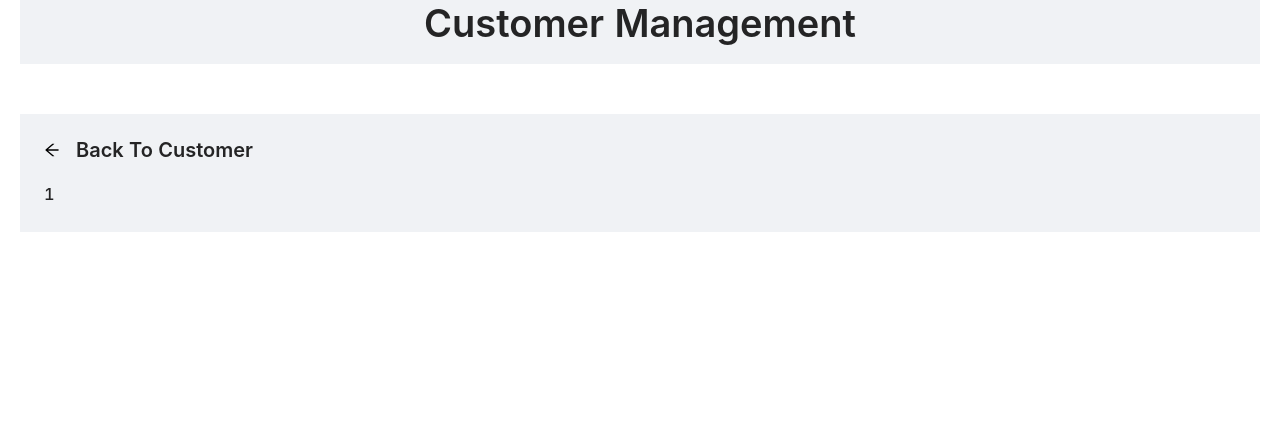
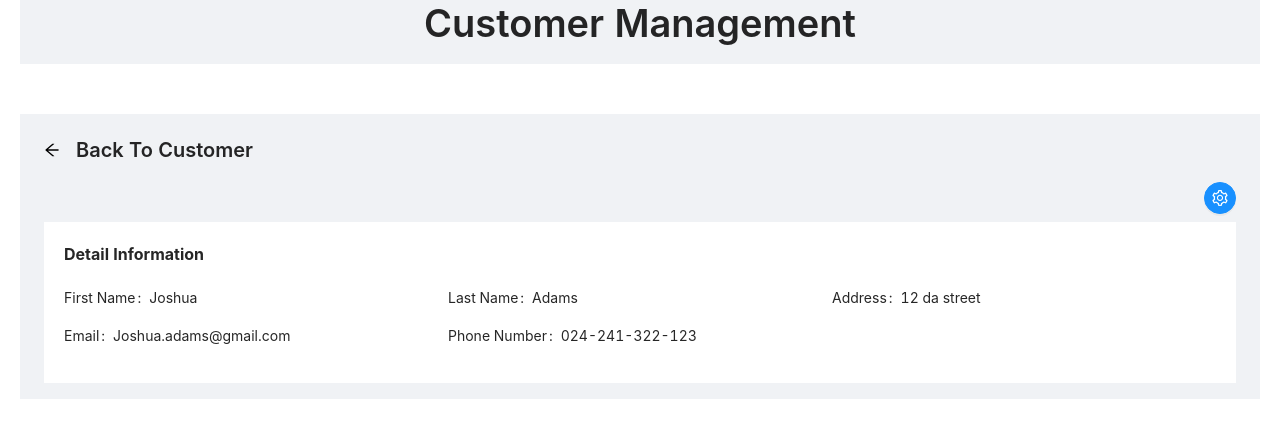
Before and after one commit to minhlezz/customer-management, a React (Create React App) app: page /customer/1 in a window 1280 px wide. Shown: the top 438 px of the page. Built offline with nearby package versions, Linux system fonts and the light colour scheme.

Commit message:
complete ui

```diff
--- a/src/App.css
+++ b/src/App.css
@@ -31,3 +31,11 @@
 .justify-center {
   justify-content: center;
 }
+
+.justify-end {
+  justify-content: end;
+}
+
+#form-customer-detail .ant-btn {
+  margin-right: 8px;
+}
--- /dev/null
+++ b/src/components/InfomationDetail.js
@@ -0,0 +1,26 @@
+import { Descriptions } from "antd";
+import React from "react";
+
+const InfomationDetail = () => {
+  return (
+    <Descriptions
+      title="Detail Information"
+      className="bg-white"
+      style={{
+        padding: "20px",
+      }}
+    >
+      <Descriptions.Item label="First Name">Joshua</Descriptions.Item>
+      <Descriptions.Item label="Last Name">Adams</Descriptions.Item>
+      <Descriptions.Item label="Address">12 da street</Descriptions.Item>
+      <Descriptions.Item label="Email">
+        Joshua.adams@gmail.com
+      </Descriptions.Item>
+      <Descriptions.Item label="Phone Number">
+        024-241-322-123
+      </Descriptions.Item>
+    </Descriptions>
+  );
+};
+
+export default InfomationDetail;
--- /dev/null
+++ b/src/components/InformationForm.js
@@ -0,0 +1,70 @@
+import React from "react";
+import { Button, Form, Input } from "antd";
+
+const formLayout = {
+  labelCol: {
+    span: 8,
+  },
+  wrapperCol: {
+    span: 16,
+  },
+};
+
+const buttonLayout = {
+  wrapperCol: {
+    span: 16,
+    offset: 8,
+  },
+};
+
+const InformationForm = (props) => {
+  const { isEditHandler } = props;
+
+  const onCancel = () => {
+    isEditHandler(false);
+  };
+
+  return (
+    <Form
+      name="form-customer-detail"
+      {...formLayout}
+      className="bg-white"
+      style={{
+        marginTop: "20px",
+        padding: "20px",
+      }}
+    >
+      <Form.Item label="First Name" name="firstName">
+        <Input placeholder="Enter customer's first name" />
+      </Form.Item>
+      <Form.Item label="Last Name" name="lastName">
+        <Input placeholder="Enter customer's last name" />
+      </Form.Item>
+      <Form.Item label="Address" name="address">
+        <Input placeholder="Enter customer's  address" />
+      </Form.Item>
+      <Form.Item label="Email" name="email">
+        <Input placeholder="Enter customer's email" />
+      </Form.Item>
+      <Form.Item label="Phone Number" name="phoneNumber">
+        <Input placeholder="Enter customer's phone number" />
+      </Form.Item>
+      <Form.Item
+        label=""
+        colon={false}
+        {...buttonLayout}
+        className="btn-margin-right-8px"
+      >
+        <Button type="primary" htmlType="submit">
+          Update
+        </Button>
+        <Button onClick={onCancel}>Reset</Button>
+        <Button danger onClick={onCancel}>
+          Cancel
+        </Button>
+      </Form.Item>
+    </Form>
+  );
+};
+
+export default InformationForm;
--- a/src/pages/CustomerDetail.js
+++ b/src/pages/CustomerDetail.js
@@ -1,21 +1,40 @@
-import { PageHeader } from "antd";
-import React from "react";
+import React, { useState } from "react";
+import { Button, PageHeader } from "antd";
 import { useHistory, useParams } from "react-router-dom";
+import InfomationDetail from "../components/InfomationDetail";
+import InformationForm from "../components/InformationForm";
+import { SettingOutlined } from "@ant-design/icons";
 
 const CustomerDetail = () => {
+  const [edit, setEdit] = useState(false);
   const history = useHistory();
   const params = useParams();
+
+  const isEditHandler = (value) => {
+    setEdit(value);
+  };
+
+  const onEdit = () => {
+    isEditHandler(true)
+  }
 
   const backToPreviousPage = () => {
     history.push("/customer");
   };
 
   return (
-    <div>
-      <PageHeader title="Back To Customer" onBack={backToPreviousPage}>
-        <h3>{params.customerId}</h3>
-      </PageHeader>
-    </div>
+    <PageHeader title="Back To Customer" onBack={backToPreviousPage}>
+      <div className="dflex justify-end" style={{ marginBottom: "8px" }}>
+        <Button
+          icon={<SettingOutlined />}
+          shape="circle"
+          type="primary"
+          onClick={onEdit}
+        />
+      </div>
+      {!edit && <InfomationDetail />}
+      {edit && <InformationForm isEditHandler={isEditHandler} />}
+    </PageHeader>
   );
 };
 
```
